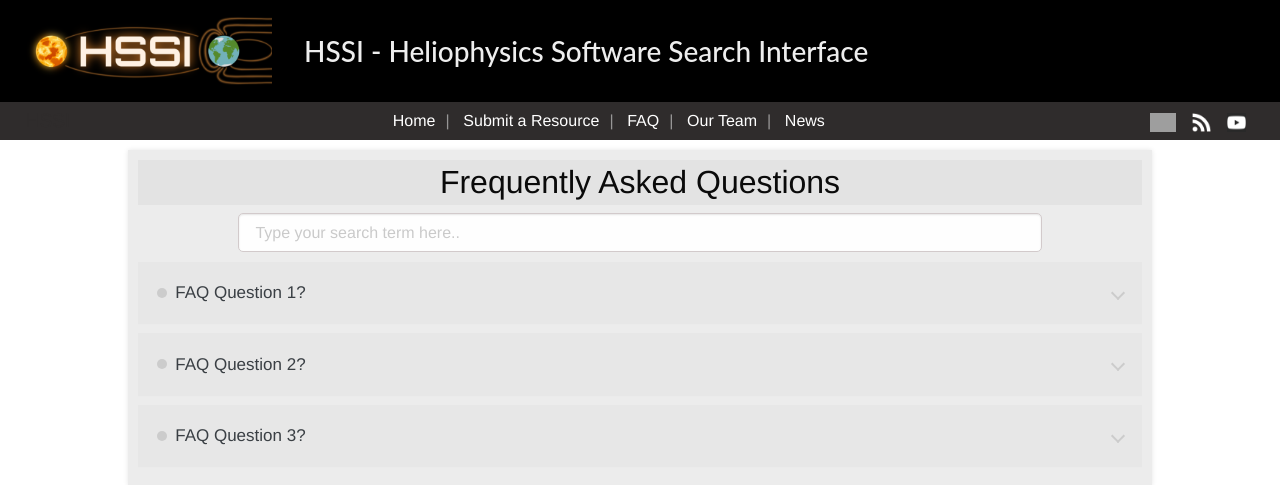
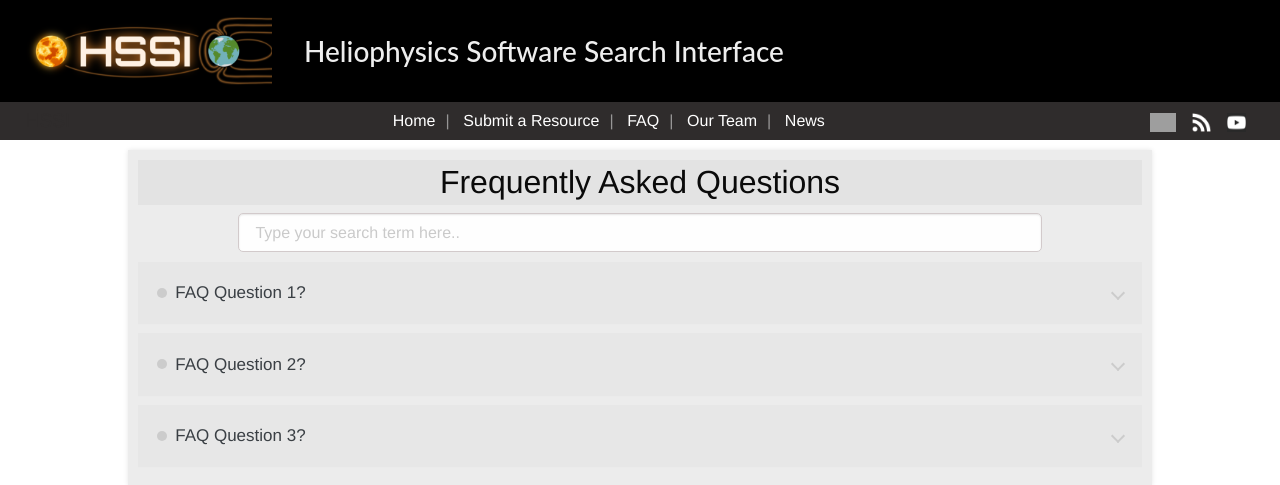
Before and after one commit to Heliophysics-Software-Search-Interface/hssi-website, a Django app: page /FAQ/ in a window 1280 px wide. Shown: the top 485 px of the page. Run offline with Django 3.2, Linux system fonts and the light colour scheme; parts of the project's set-up code (start-up, migrations or seed data) failed here and were passed over; some libraries are stand-ins or nearby versions; grey boxes are pictures that could not be loaded.

Commit message:
Remove duplicate "HSSI" next to logo in title

```diff
--- a/django/hssi/templates/site_base_template.html
+++ b/django/hssi/templates/site_base_template.html
@@ -101,7 +101,7 @@
 		</div>
 		<div class="site_name">
 			<a href="{{SITE_PROTOCOL}}://{{SITE_DOMAIN}}/">
-				HSSI - Heliophysics Software Search Interface<br>
+				Heliophysics Software Search Interface<br>
 			</a>
 		</div>
 	</div>
```
